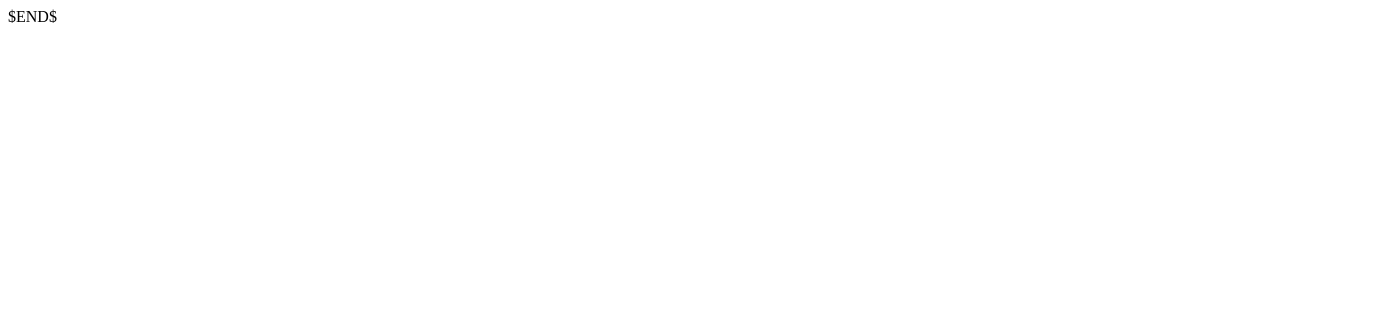
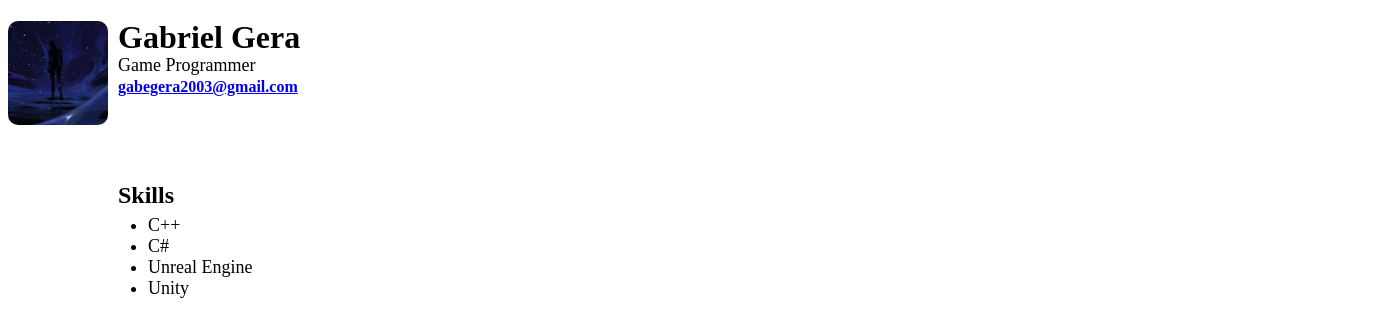
Before and after one commit to gabegera/gabegera.github.io, a plain HTML site: page index.html in a window 1280 px wide. Shown: the whole page, 1382 px wide, since content can reach past the window. Drawn offline with Linux system fonts and the light colour scheme.

Commit message:
commit 2

```diff
--- a/index.html
+++ b/index.html
@@ -2,9 +2,71 @@
 <html lang="en">
 <head>
     <meta charset="UTF-8">
-    <title>$Title$</title>
+    <title> Gabriel Gera Portfolio </title>
+    <style>
+        img.profilepicture {
+            width: 100px;
+            border-radius: 10px;
+            float: left;
+            margin-right: 10px;
+        }
+
+        h1.name {
+            font-weight: bold;
+            font-size: 32px;
+            line-height: 32px;
+        }
+
+        a.email {
+            position: relative;
+            display: block;
+            bottom: 36px;
+            font-weight: bold;
+            font-size: 16px;
+        }
+
+        h2 {
+            position: relative;
+            display: block;
+            left: 110px;
+            bottom: -30px;
+            font-weight: bold;
+            font-size: 24px;
+        }
+
+        p.subtitle {
+            position: relative;
+            display: block;
+            bottom: 20px;
+            font-weight: normal;
+            font-size: 18px;
+        }
+
+        p {
+
+        }
+
+        ul {
+            margin-top: 36px;
+            margin-left: 100px;
+            font-size: 18px;
+        }
+    </style>
 </head>
 <body>
-$END$
+    <img class="profilepicture" src="Images/self.png" alt="Logo">
+
+    <h1 class="name"> Gabriel Gera </h1>
+    <p class="subtitle"> Game Programmer </p>
+
+    <a class="email" href="mailto:gabegera2003@gmail.com"> gabegera2003@gmail.com </a>
+
+    <h2> Skills </h2>
+    <ul>
+        <li> C++ </li>
+        <li> C# </li>
+        <li> Unreal Engine </li>
+        <li> Unity </li>
+    </ul>
 </body>
 </html>
```
Also changed, not shown: projectshowcase.html (added, +10 -0 lines), Images/self.png (added).
